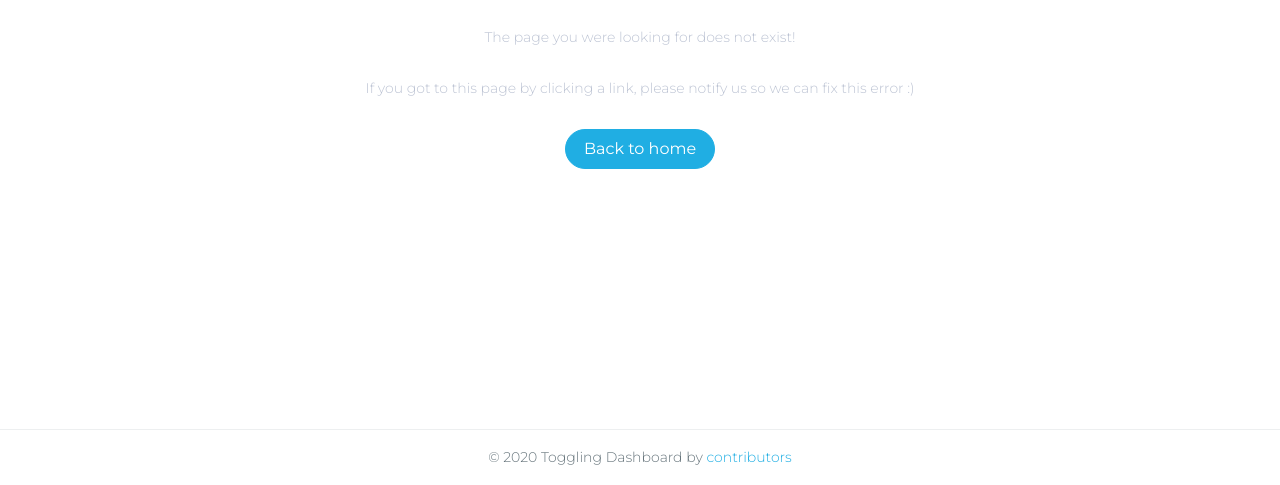
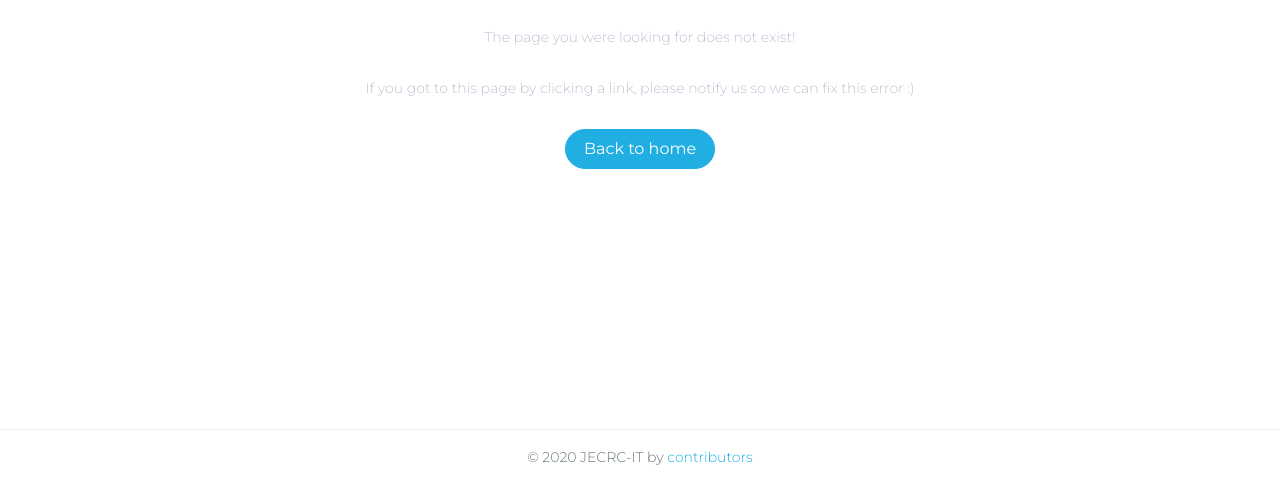
Before and after one commit to Vaibhavabhaysharma/Toggling-dashboard, a plain HTML site: page html/pages-error-404.html in a window 1280 px wide. Shown: the part 315-800 px from the top of the page. Drawn offline with nearby package versions, Linux system fonts and the light colour scheme.

Commit message:
Update pages-error-404.html

```diff
--- a/html/pages-error-404.html
+++ b/html/pages-error-404.html
@@ -43,7 +43,7 @@
                 <p class="text-muted m-t-30 m-b-30">The page you were looking for does not exist!</p><p class="text-muted m-t-30 m-b-30">If you got to this page by clicking a link, please notify us so we can fix this error :)</p>
                 <a href="index.html" class="btn btn-info btn-rounded waves-effect waves-light m-b-40">Back to home</a>
             </div>
-            <footer class="footer text-center"> © 2020 Toggling Dashboard by <a
+            <footer class="footer text-center"> © 2020 JECRC-IT by <a
                     href="">contributors</a> </footer>
         </div>
     </section>
```
